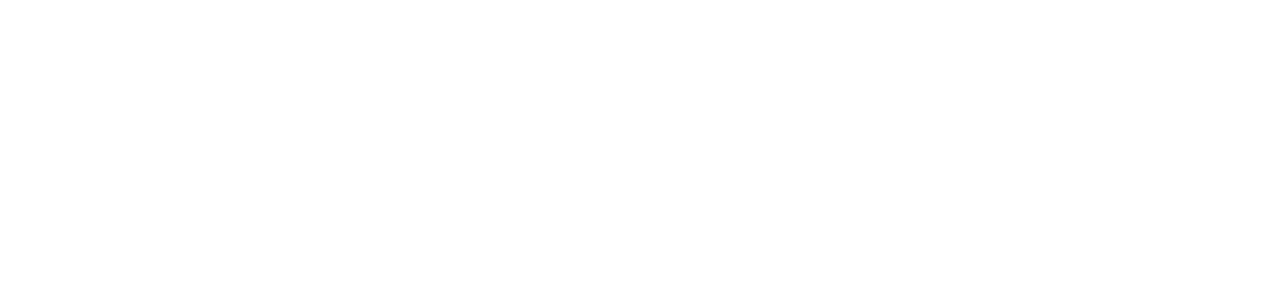
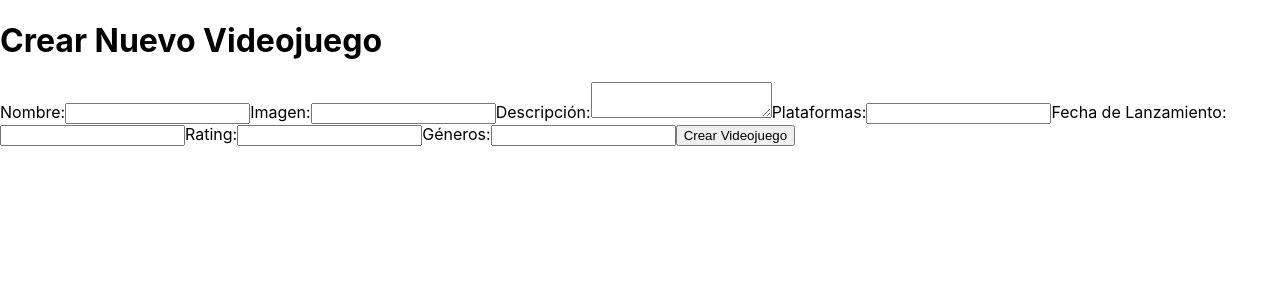
Before and after one commit to EJScalerandi/VideoGames, a React (Create React App) app in the folder client/: page /FormPage in a window 1280 px wide. Shown: the top 300 px of the page. Built offline with nearby package versions, Linux system fonts and the light colour scheme.

Commit message:
Bien, desarrollando el post del formpage

```diff
--- a/client/src/App.js
+++ b/client/src/App.js
@@ -1,16 +1,18 @@
 import React from 'react';
 import './App.css';
 import { BrowserRouter as Router, Route, Switch } from 'react-router-dom';
-import LandingPage from './components/LandingPage/LandingPage..jsx'; // Importa el componente LandingPage
-import HomePage from "./components/HomePage/HomePage.jsx";
-import Detail from "./components/Detail/Detail";
+import HomePage from './components/HomePage/HomePage'; // Importa el componente HomePage
+import FormPage from './components/FormPage/FormPage'; // Importa el componente FormPage
+import Detail from './components/Detail/Detail';
+import LandingPage from './components/LandingPage/LandingPage';
 
 function App() {
   return (
     <Router>
       <Switch>
         <Route path="/home" component={HomePage} />
-        <Route exact path="/" component={LandingPage} />
+        <Route path="/FormPage" component={FormPage} /> {/* Agrega una ruta para la página de creación de videojuegos */}
+        <Route exact path="/" component={LandingPage} /> {/* Asegúrate de importar LandingPage si es necesario */}
         {/* Agrega una ruta para la página de detalles del videojuego */}
         <Route path="/game/:id" component={Detail} />
       </Switch>
--- a/client/src/components/Card/Card.jsx
+++ b/client/src/components/Card/Card.jsx
@@ -1,18 +1,28 @@
 import React from 'react';
 import { Link } from 'react-router-dom';
+import styles from './Card.module.css'; // Asegúrate de que la ruta del archivo CSS Modules sea correcta
 
 function Card({ game }) {
-  if (!game) {
-    return null; // O mostrar un mensaje de error, según tus necesidades.
+  if (!game || !game.genres) {
+    return (
+      <div className={styles.card}>
+        <img src={game.background_image} alt={game.name} />
+        <Link to={`/game/${game.id}`}>
+          <h3>{game.name}</h3>
+        </Link>
+        <p>Género: No disponible</p>
+        {/* Agrega el resto de los detalles aquí */}
+      </div>
+    );
   }
 
   return (
-    <div>
-        <img src={game.background_image} alt={game.name} />
+    <div className={styles.card}>
+      <img src={game.background_image} alt={game.name} />
       <Link to={`/game/${game.id}`}>
         <h3>{game.name}</h3>
       </Link>
-        <p>Género: {game.genres.map((genre) => genre.name).join(', ')}</p>
+      <p>Género: {game.genres.map((genre) => genre.name).join(', ')}</p>
       {/* Agrega el resto de los detalles aquí */}
     </div>
   );
--- /dev/null
+++ b/client/src/components/Card/Card.module.css
@@ -0,0 +1,26 @@
+/* Card.module.css */
+
+.card {
+    border: 1px solid #ccc;
+    border-radius: 4px;
+    padding: 16px;
+    margin: 16px;
+    max-width: 300px;
+    text-align: center;
+  }
+
+  .card img {
+    max-width: 100%;
+  }
+
+  .card h3 {
+    margin: 8px 0;
+  }
+
+  .card p {
+    color: #555;
+  }
+  .card {
+    display: inline-block; /* Muestra las tarjetas en línea (una al lado de la otra) */
+    margin: 16px; /* Añade un margen entre las tarjetas (ajusta según tus necesidades) */
+  }
--- /dev/null
+++ b/client/src/components/FormPage/FormPage.jsx
@@ -0,0 +1,107 @@
+import React, { useState } from 'react';
+import axios from 'axios';
+
+function FormPage() {
+  const [formData, setFormData] = useState({
+    name: '',
+    image: '',
+    description: '',
+    platforms: '',
+    releaseDate: '',
+    rating: '',
+    genres: [],
+  });
+
+  const handleInputChange = (e) => {
+    const { name, value } = e.target;
+    setFormData({ ...formData, [name]: value });
+  };
+
+  const handleSubmit = (e) => {
+    e.preventDefault();
+
+    // Realizar la solicitud POST
+    axios
+      .post('http://localhost:3001/videogames/', formData)
+      .then((response) => {
+        console.log('Videojuego creado:', response.data);
+        // Aquí puedes redirigir al usuario a la página de inicio o realizar otras acciones
+      })
+      .catch((error) => {
+        console.error('Error al crear el videojuego:', error);
+      });
+  };
+
+  return (
+    <div>
+      <h1>Crear Nuevo Videojuego</h1>
+      <form onSubmit={handleSubmit}>
+        <label>
+          Nombre:
+          <input
+            type="text"
+            name="name"
+            value={formData.name}
+            onChange={handleInputChange}
+          />
+        </label>
+        <label>
+          Imagen:
+          <input
+            type="text"
+            name="image"
+            value={formData.image}
+            onChange={handleInputChange}
+          />
+        </label>
+        <label>
+          Descripción:
+          <textarea
+            name="description"
+            value={formData.description}
+            onChange={handleInputChange}
+          />
+        </label>
+        <label>
+          Plataformas:
+          <input
+            type="text"
+            name="platforms"
+            value={formData.platforms}
+            onChange={handleInputChange}
+          />
+        </label>
+        <label>
+          Fecha de Lanzamiento:
+          <input
+            type="text"
+            name="releaseDate"
+            value={formData.releaseDate}
+            onChange={handleInputChange}
+          />
+        </label>
+        <label>
+          Rating:
+          <input
+            type="text"
+            name="rating"
+            value={formData.rating}
+            onChange={handleInputChange}
+          />
+        </label>
+        <label>
+          Géneros:
+          <input
+            type="text"
+            name="genres"
+            value={formData.genres}
+            onChange={handleInputChange}
+          />
+        </label>
+        <button type="submit">Crear Videojuego</button>
+      </form>
+    </div>
+  );
+}
+
+export default FormPage;
--- a/client/src/components/HomePage/HomePage.jsx
+++ b/client/src/components/HomePage/HomePage.jsx
@@ -1,5 +1,6 @@
 import React, { useState, useEffect } from 'react';
 import axios from 'axios';
+import { Link } from 'react-router-dom'; // Importa el componente Link
 import SearchBar from '../SearchBar/SearchBar';
 import Cards from '../Cards/Cards';
 import Card from '../Card/Card';
@@ -9,11 +10,12 @@ function HomePage() {
   const [gameNotFound, setGameNotFound] = useState(false);
   const [allGames, setAllGames] = useState([]);
   const [selectedGenre, setSelectedGenre] = useState('');
-  const [selectedOrigin, setSelectedOrigin] = useState('Todos'); // Establece "Todos" como valor por defecto
-  const [genreOptions, setGenreOptions] = useState([]); // Opciones de género
+  const [selectedOrigin, setSelectedOrigin] = useState('Todos');
+  const [genreOptions, setGenreOptions] = useState([]);
+  const [currentPage, setCurrentPage] = useState(1);
+  const gamesPerPage = 15; // Cantidad de juegos por página
 
   useEffect(() => {
-    // Realiza la petición a la URL para obtener las opciones de género
     axios.get('http://localhost:3001/genres')
       .then((response) => {
         const data = response.data;
@@ -23,11 +25,12 @@ function HomePage() {
         console.error('Error al obtener las opciones de género:', error);
       });
 
-    // Realiza la petición a la API para obtener todos los juegos al cargar la página
+    // Obtener todos los juegos disponibles en la API
     axios.get('http://localhost:3001/videogames/')
       .then((response) => {
         const data = response.data;
         setAllGames(data);
+        console.log(data);
       })
       .catch((error) => {
         console.error('Error al obtener los juegos:', error);
@@ -53,32 +56,45 @@ function HomePage() {
       });
   };
 
-  // Define una función que verifica si un juego es de la API
-  const isAPIGame = (id) => /^\d+$/.test(id); // Verifica si el ID es un número
-
-  // Define una función que verifica si un juego es de la base de datos
+  const isAPIGame = (id) => /^\d+$/.test(id);
   function isDatabaseGame(id) {
-    // Verifica si el ID coincide con el formato de UUID utilizado en la base de datos
     return /^[0-9a-f]{8}-[0-9a-f]{4}-[0-9a-f]{4}-[0-9a-f]{12}$/.test(id);
   }
 
-  // Filtrar la lista de juegos según el género y origen seleccionados
-  const filteredGames = allGames.filter((game) => {
+  const paginateGames = (allGames) => {
+    const indexOfLastGame = currentPage * gamesPerPage;
+    const indexOfFirstGame = indexOfLastGame - gamesPerPage;
+    return allGames.slice(indexOfFirstGame, indexOfLastGame);
+  };
+
+  const handlePageChange = (pageNumber) => {
+    setCurrentPage(pageNumber);
+  };
+
+  const filteredGames = paginateGames(allGames).filter((game) => {
     const genreMatch = !selectedGenre || game.genres.some((genre) => genre.name === selectedGenre);
     const isAPI = isAPIGame(game.id);
     const isDatabase = isDatabaseGame(game.id);
-    const isAllSelected = selectedOrigin === 'Todos'; // Verifica si se ha seleccionado "Todos"
+    const isAllSelected = selectedOrigin === 'Todos';
     const originMatch =
-      isAllSelected || // Mostrar todos los juegos si "Todos" está seleccionado
+      isAllSelected ||
       (selectedOrigin === 'API' && isAPI) ||
       (selectedOrigin === 'Base de Datos' && isDatabase);
-    return genreMatch && originMatch;
+      return genreMatch && originMatch;
+
   });
 
   return (
     <div>
       <h1>Home Page</h1>
       <SearchBar onSearch={handleSearch} />
+      <div>
+  <h1>Home Page</h1>
+  <Link to="/formpage">
+    <button>Ir a FormPage</button>
+  </Link>
+  {/* Resto del contenido */}
+</div>
 
       <div>
         <h2>Filtrar por Género:</h2>
@@ -120,6 +136,14 @@ function HomePage() {
           )}
         </div>
       )}
+
+      <div className="pagination">
+        {Array.from({ length: Math.ceil(allGames.length / gamesPerPage) }).map((_, index) => (
+          <button key={index} onClick={() => handlePageChange(index + 1)}>
+            {index + 1}
+          </button>
+        ))}
+      </div>
     </div>
   );
 }
```
Also changed, not shown: client/src/components/LandingPage/LandingPage.jsx (renamed from client/src/components/LandingPage/LandingPage..jsx).
